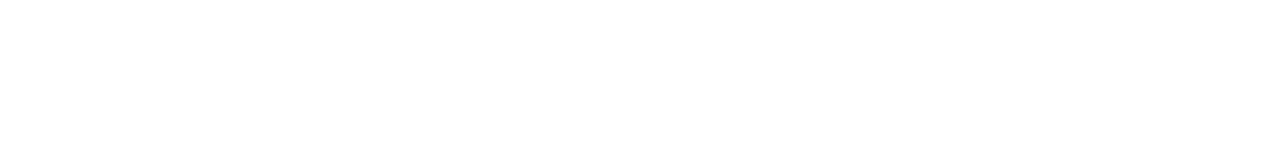
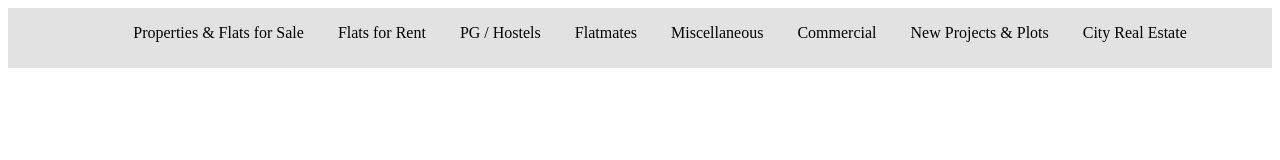
Before and after one commit to Sartik0709/Compiler-Chintan-2345, a plain HTML site: page nobroker/index.html in a window 1280 px wide. Drawn offline with Linux system fonts and the light colour scheme.

Commit message:
creat div list

```diff
--- a/nobroker/index.html
+++ b/nobroker/index.html
@@ -3,9 +3,44 @@
 <head>
     <meta charset="UTF-8">
     <meta name="viewport" content="width=device-width, initial-scale=1.0">
-    <title>Document</title>
+    <title>NO-Broker</title>
+    <style>
+      /* ------------ft31_002--------- */
+    #list-menu{
+        display: flex;
+        flex-wrap: wrap;
+    }
+    #list-menu{
+        width: 100%;
+        height: 60px;
+        background-color: #e3e2e2;
+        justify-content: center;
+    }
+    .list{
+        font-size: 16px;
+        display: inline;
+        padding: 15px;
+    }
+
+    </style>
 </head>
 <body>
+    <div id="container">
+       <div id="list-menu">
+        <ul class="list-of-blocks">
+            <li class="list">Properties & Flats for Sale</li>
+            <li class="list">Flats for Rent</li>
+            <li class="list">PG / Hostels</li>
+            <li class="list">Flatmates</li>
+            <li class="list">Miscellaneous</li>
+            <li class="list">Commercial</li>
+            <li class="list">New Projects & Plots</li>
+            <li class="list">City Real Estate</li>
 
+        </ul>
+       </div>
+       <div></div>
+       <div></div>
+    </div>
 </body>
 </html>
```
